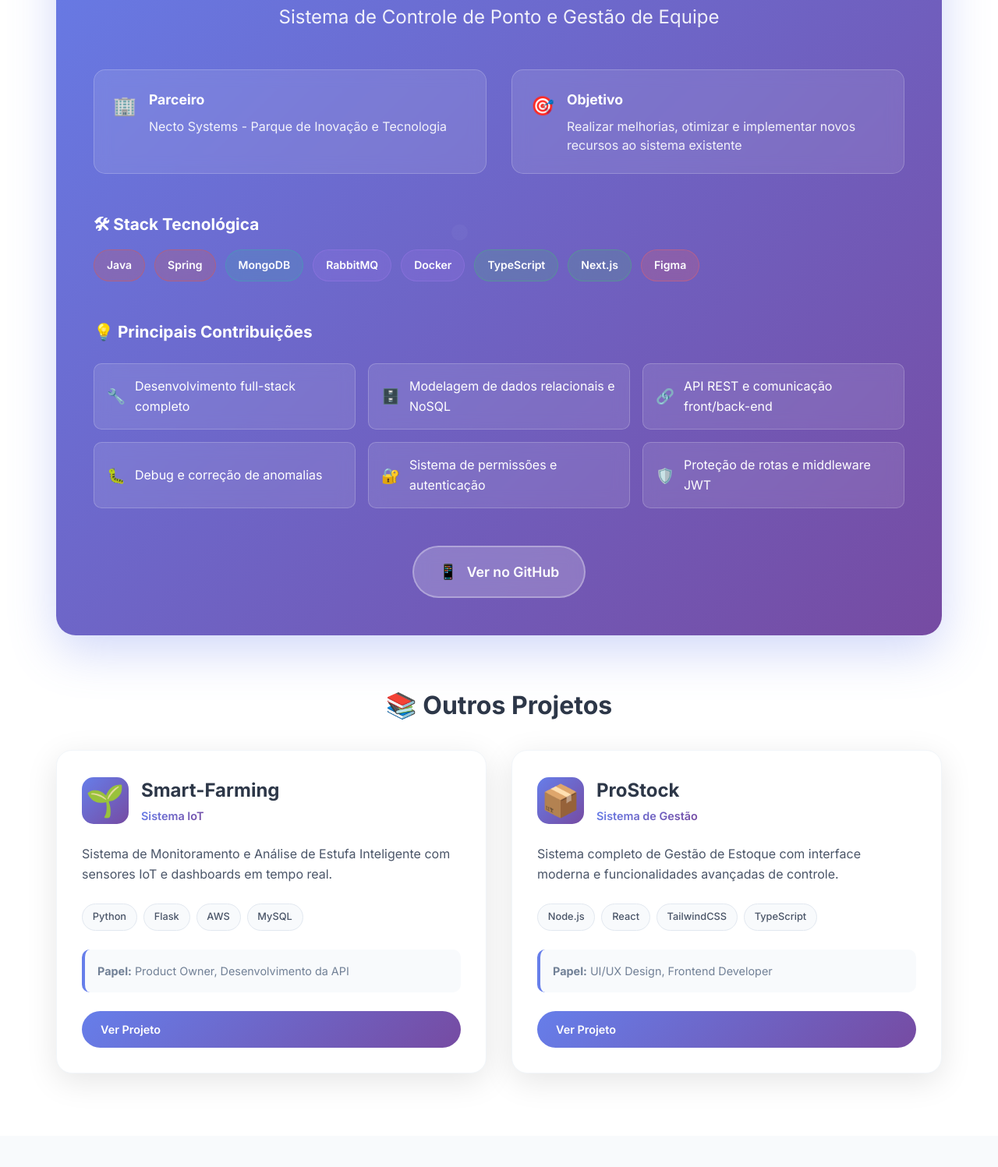
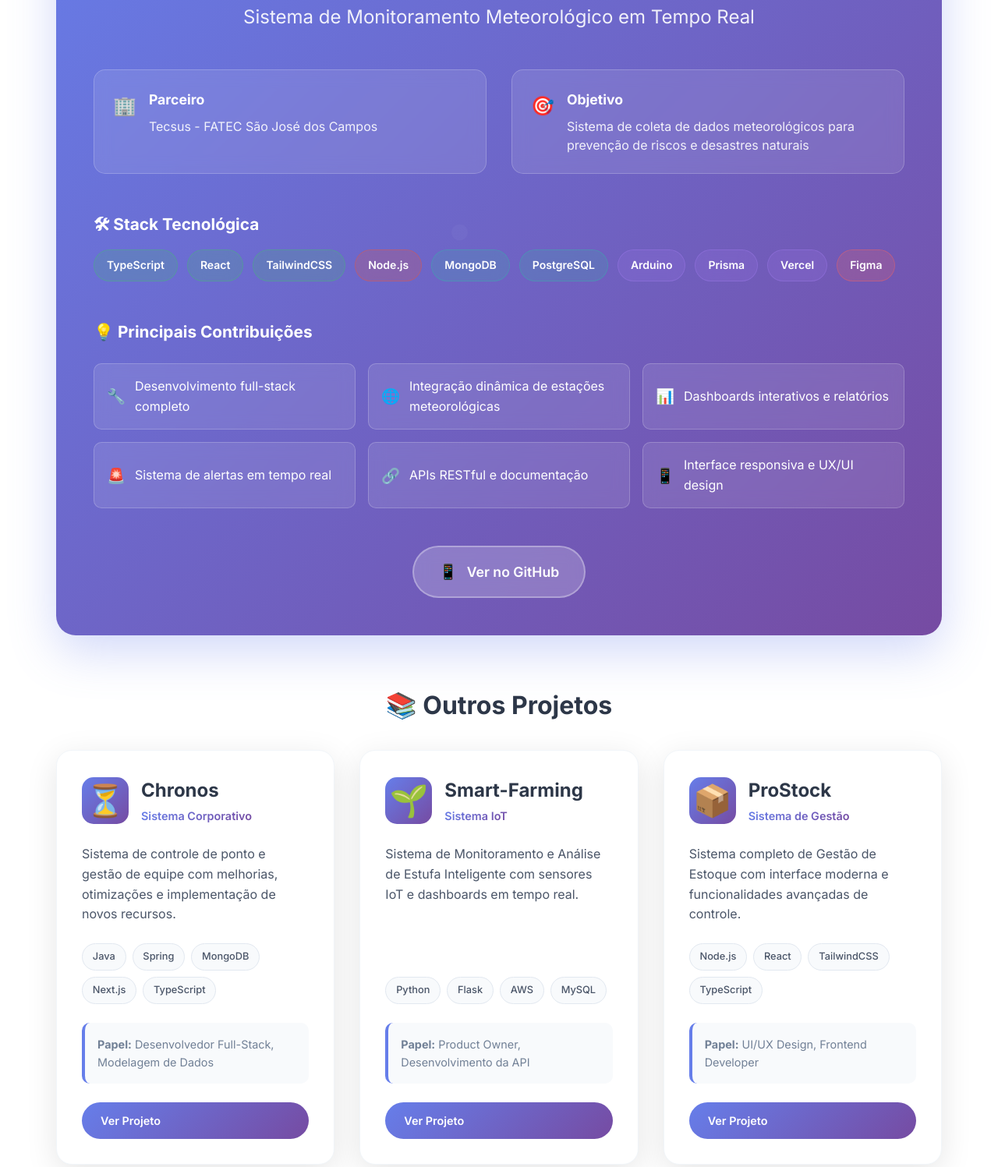
Before and after one commit to EduardoKuwahara/Portifolio-Digital-4DSM, a website: page index.html in a window 1280 px wide. Shown: the part 2658-4155 px from the top of the page at 78% size. Drawn offline with Linux system fonts and the light colour scheme.

Commit message:
Update projects: Add SkyTrack as featured project and standardize Chronos information

```diff
--- a/index.html
+++ b/index.html
@@ -109,10 +109,10 @@
                             <div class="projeto-hero-header">
                                 <div class="projeto-hero-badge">
                                     <span class="badge-icon">⭐</span>
-                                    <span class="badge-text">Projeto Atual - 2025</span>
+                                    <span class="badge-text">Projeto Atual - 4º Semestre - 2025</span>
                                 </div>
-                                <h3 class="projeto-hero-title">⏳ Chronos</h3>
-                                <p class="projeto-hero-subtitle">Sistema de Controle de Ponto e Gestão de Equipe</p>
+                                <h3 class="projeto-hero-title">🌦️ SkyTrack</h3>
+                                <p class="projeto-hero-subtitle">Sistema de Monitoramento Meteorológico em Tempo Real</p>
                             </div>
 
                             <div class="projeto-hero-info">
@@ -120,7 +120,7 @@
                                     <span class="info-icon">🏢</span>
                                     <div>
                                         <strong>Parceiro</strong>
-                                        <p>Necto Systems - Parque de Inovação e Tecnologia</p>
+                                        <p>Tecsus - FATEC São José dos Campos</p>
                                     </div>
                                 </div>
 
@@ -128,7 +128,7 @@
                                     <span class="info-icon">🎯</span>
                                     <div>
                                         <strong>Objetivo</strong>
-                                        <p>Realizar melhorias, otimizar e implementar novos recursos ao sistema existente</p>
+                                        <p>Sistema de coleta de dados meteorológicos para prevenção de riscos e desastres naturais</p>
                                     </div>
                                 </div>
                             </div>
@@ -136,13 +136,15 @@
                             <div class="tech-stack">
                                 <h4>🛠 Stack Tecnológica</h4>
                                 <div class="tech-tags">
-                                    <span class="tech-tag backend">Java</span>
-                                    <span class="tech-tag backend">Spring</span>
+                                    <span class="tech-tag frontend">TypeScript</span>
+                                    <span class="tech-tag frontend">React</span>
+                                    <span class="tech-tag frontend">TailwindCSS</span>
+                                    <span class="tech-tag backend">Node.js</span>
                                     <span class="tech-tag database">MongoDB</span>
-                                    <span class="tech-tag tools">RabbitMQ</span>
-                                    <span class="tech-tag tools">Docker</span>
-                                    <span class="tech-tag frontend">TypeScript</span>
-                                    <span class="tech-tag frontend">Next.js</span>
+                                    <span class="tech-tag database">PostgreSQL</span>
+                                    <span class="tech-tag tools">Arduino</span>
+                                    <span class="tech-tag tools">Prisma</span>
+                                    <span class="tech-tag tools">Vercel</span>
                                     <span class="tech-tag design">Figma</span>
                                 </div>
                             </div>
@@ -155,30 +157,30 @@
                                         <span>Desenvolvimento full-stack completo</span>
                                     </div>
                                     <div class="contrib-item">
-                                        <span class="contrib-icon">🗄️</span>
-                                        <span>Modelagem de dados relacionais e NoSQL</span>
+                                        <span class="contrib-icon">🌐</span>
+                                        <span>Integração dinâmica de estações meteorológicas</span>
+                                    </div>
+                                    <div class="contrib-item">
+                                        <span class="contrib-icon">📊</span>
+                                        <span>Dashboards interativos e relatórios</span>
+                                    </div>
+                                    <div class="contrib-item">
+                                        <span class="contrib-icon">🚨</span>
+                                        <span>Sistema de alertas em tempo real</span>
                                     </div>
                                     <div class="contrib-item">
                                         <span class="contrib-icon">🔗</span>
-                                        <span>API REST e comunicação front/back-end</span>
+                                        <span>APIs RESTful e documentação</span>
                                     </div>
                                     <div class="contrib-item">
-                                        <span class="contrib-icon">🐛</span>
-                                        <span>Debug e correção de anomalias</span>
-                                    </div>
-                                    <div class="contrib-item">
-                                        <span class="contrib-icon">🔐</span>
-                                        <span>Sistema de permissões e autenticação</span>
-                                    </div>
-                                    <div class="contrib-item">
-                                        <span class="contrib-icon">🛡️</span>
-                                        <span>Proteção de rotas e middleware JWT</span>
+                                        <span class="contrib-icon">📱</span>
+                                        <span>Interface responsiva e UX/UI design</span>
                                     </div>
                                 </div>
                             </div>
 
                             <div class="projeto-actions">
-                                <a href="https://github.com/CtrI-Alt-Del/chronos.git" target="_blank" class="btn-projeto-hero">
+                                <a href="https://github.com/Equipe-Skyfall/skytrack" target="_blank" class="btn-projeto-hero">
                                     <span class="btn-icon">📱</span>
                                     <span>Ver no GitHub</span>
                                 </a>
@@ -191,6 +193,36 @@
                         <h3 class="outros-projetos-title">📚 Outros Projetos</h3>
 
                         <div class="projetos-grid">
+                            <div class="projeto-card-modern">
+                                <div class="projeto-card-header">
+                                    <div class="projeto-icon">⏳</div>
+                                    <div>
+                                        <h4>Chronos</h4>
+                                        <span class="projeto-type">Sistema Corporativo</span>
+                                    </div>
+                                </div>
+
+                                <p class="projeto-description">
+                                    Sistema de controle de ponto e gestão de equipe com melhorias, otimizações e implementação de novos recursos.
+                                </p>
+
+                                <div class="projeto-tech-simple">
+                                    <span class="tech-simple">Java</span>
+                                    <span class="tech-simple">Spring</span>
+                                    <span class="tech-simple">MongoDB</span>
+                                    <span class="tech-simple">Next.js</span>
+                                    <span class="tech-simple">TypeScript</span>
+                                </div>
+
+                                <div class="projeto-role">
+                                    <strong>Papel:</strong> Desenvolvedor Full-Stack, Modelagem de Dados
+                                </div>
+
+                                <a href="https://github.com/CtrI-Alt-Del/chronos.git" target="_blank" class="btn-projeto-simple">
+                                    Ver Projeto
+                                </a>
+                            </div>
+
                             <div class="projeto-card-modern">
                                 <div class="projeto-card-header">
                                     <div class="projeto-icon">🌱</div>
```
